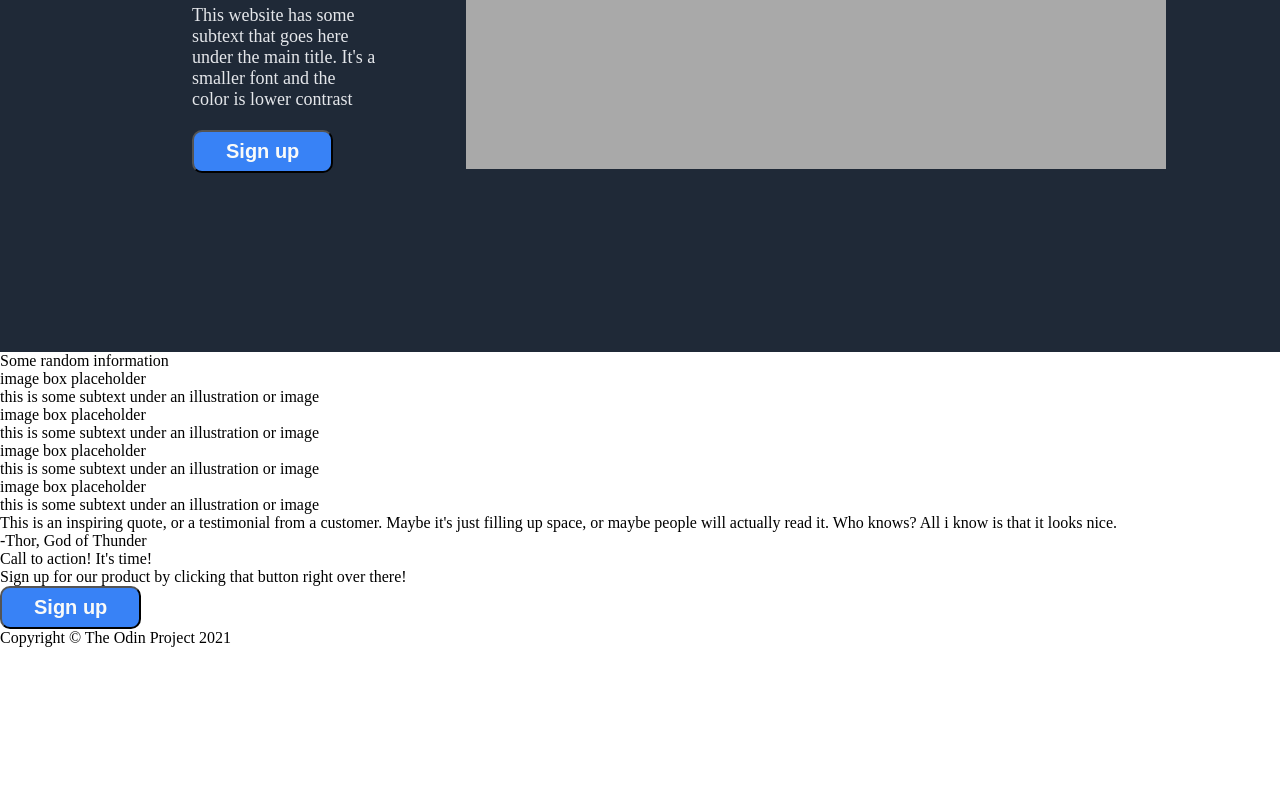
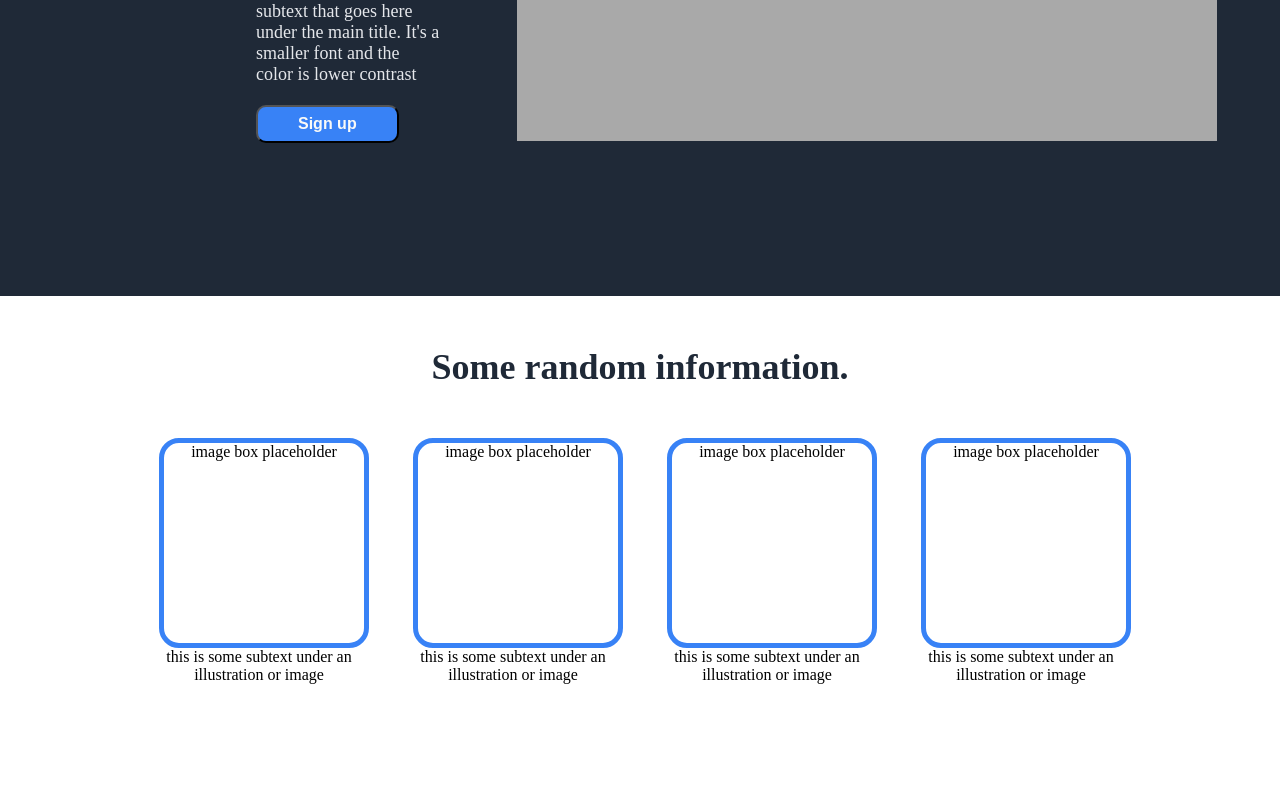
Before and after one commit to jamesBariuad/odin-landing-page, a plain HTML site: page index.html in a window 1280 px wide. Shown: the part 481-1271 px from the top of the page. Before the commit the page ends 1128 px from the top, so only its background shows below. Drawn offline with Linux system fonts and the light colour scheme.

Commit message:
Added information section (2nd part)

```diff
--- a/index.html
+++ b/index.html
@@ -24,28 +24,40 @@
             This website has some subtext that goes here under the main title.
             It's a smaller font and the color is lower contrast
           </div>
-            <button>Sign up</button>
+          <button class="hero-button">Sign up</button>
         </div>
         <div class="right">
-            <div class="main-image"></div>
+          <div class="main-image">this is a placeholder for an image</div>
         </div>
       </div>
     </div>
 
     <div class="second-part">
-      <div>Some random information</div>
+      <div class="information-header-text">Some random information.</div>
 
-      <div>image box placeholder</div>
+      <div class="random-information-container">
+        <div class="info-box">
+          <div class="square-image-placeholder">image box placeholder</div>
+          <div class="subtext">
+            this is some subtext under an illustration or image
+          </div>
+        </div>
+
+        <div class="info-box">
+          <div class="square-image-placeholder">image box placeholder</div>
           <div>this is some subtext under an illustration or image</div>
+        </div>
 
-      <div>image box placeholder</div>
+        <div class="info-box">
+          <div class="square-image-placeholder">image box placeholder</div>
           <div>this is some subtext under an illustration or image</div>
+        </div>
 
-      <div>image box placeholder</div>
+        <div class="info-box">
+          <div class="square-image-placeholder">image box placeholder</div>
           <div>this is some subtext under an illustration or image</div>
-
-      <div>image box placeholder</div>
-      <div>this is some subtext under an illustration or image</div>
+        </div>
+      </div>
     </div>
 
     <div class="third-part">
--- a/styles.css
+++ b/styles.css
@@ -6,7 +6,7 @@
 .first-part{
 
     background-color: #1f2937;
-    padding: 0 15%;
+    padding: 0 20%;
 }
 
 .header{
@@ -17,6 +17,7 @@
 .header-logo-text{
     font-size: 24px;
     color: #f9faf8;
+    font-weight: 800;
 }
 
 a{
@@ -44,12 +45,12 @@ ul{
     margin: 20px 0;
 }
 
-button{
+.hero-button{
     background-color: #3882f6;
     border-radius: 10px;
-    padding: 8px 32px;
+    padding: 8px 40px;
     color: #f9faf8;
-    font-size: 20px;
+    font-size: 16px;
     font-weight: 800;
 }
 
@@ -57,6 +58,8 @@ button{
     width: 700px;
     height: 400px;
     background-color: darkgray;
+    color: #e5e7eb;
+    text-align: center;
 }
 
 .hero-content{
@@ -65,3 +68,39 @@ button{
     padding: 20% 0;
     gap: 10%;
 }
+
+/**css for second part**/
+
+.second-part{
+    margin-bottom: 200px;
+}
+
+.information-header-text{
+    font-size: 36px;
+    font-weight: 800;
+    color: #1f2937;
+    text-align: center;
+    margin: 50px 0;
+}
+
+.random-information-container{
+    display: flex;
+    justify-content: center;
+    gap: 54px;
+
+}
+
+
+
+.square-image-placeholder{
+    width: 200px;
+    height: 200px;
+    border: 5px solid #3882f6;
+    text-align: center;
+    border-radius: 20px;
+}
+
+.info-box{
+    max-width: 200px;
+    text-align: center;
+}
```
Lines whose indentation alone changed are shown as unchanged.
